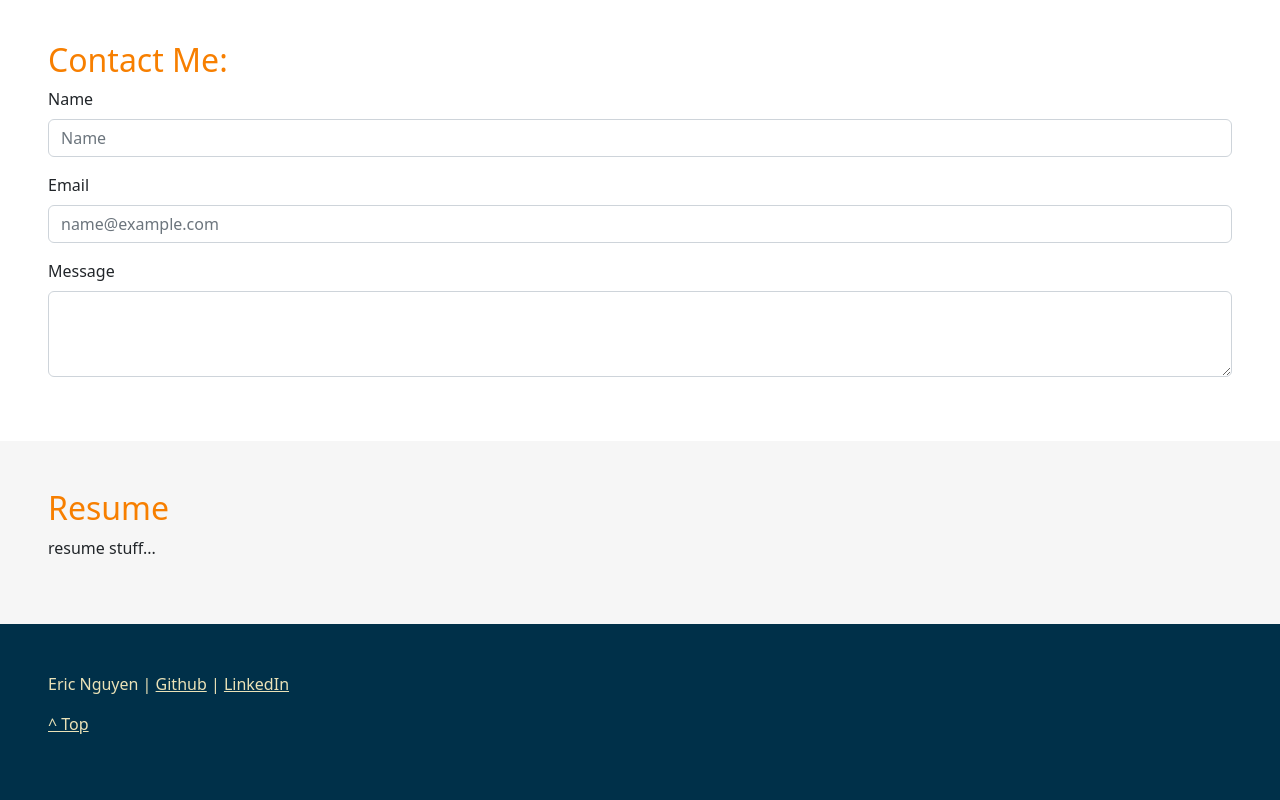
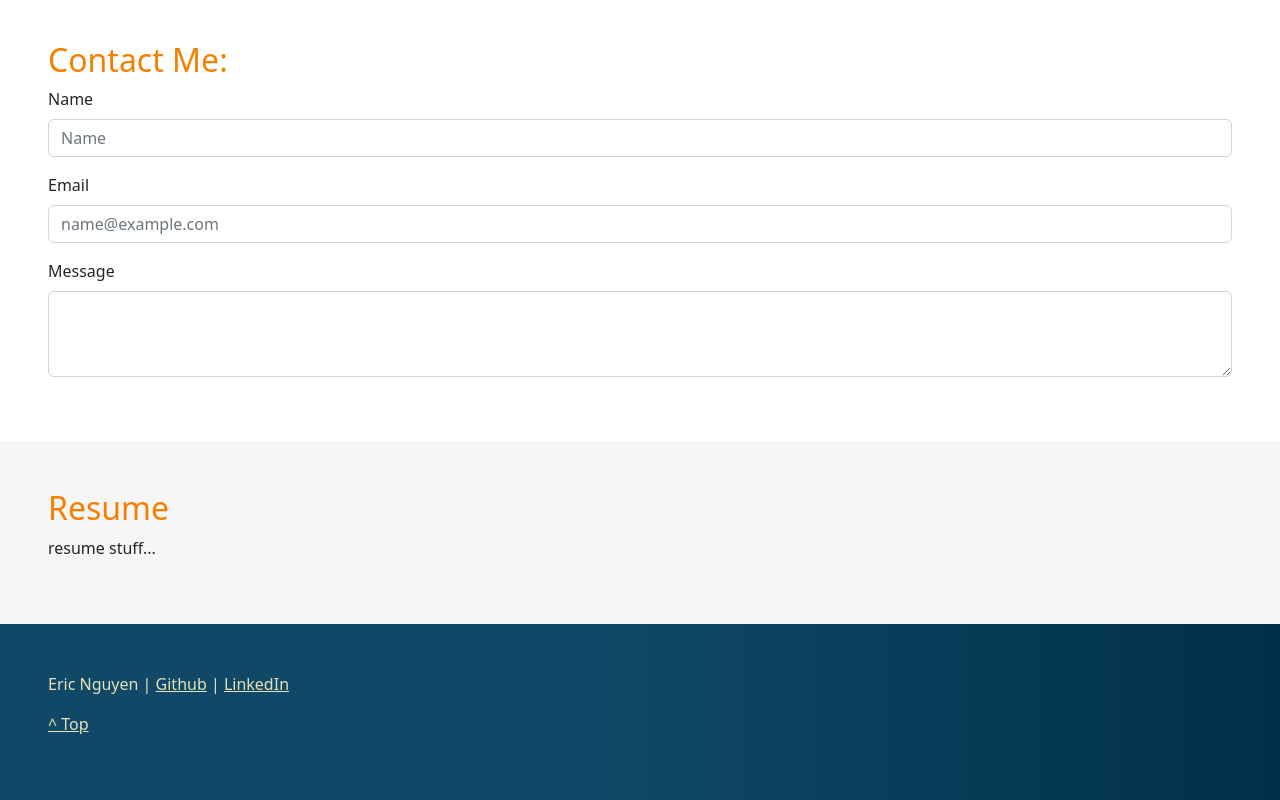
Before and after one commit to ericnguyen23/React-Portfolio, a React (Create React App) app: page / in a window 1280 px wide. Shown: the part 2192-2992 px from the top of the page. Built offline with nearby package versions, Linux system fonts and the light colour scheme.

Commit message:
Updated footer bg color

```diff
--- a/src/styles/App.css
+++ b/src/styles/App.css
@@ -40,7 +40,8 @@ background: linear-gradient(90deg, rgba(93,38,59,1) 0%, rgba(15,73,103,1) 46%, r
 
 #footer{
   color: #eae2b7;
-  background-color: #003049;
+  background: rgb(93,38,59);
+background: linear-gradient(90deg,  rgba(15,73,103,1) 46%, rgba(0,48,73,1) 100%);
 }
 
 #footer a{
```
